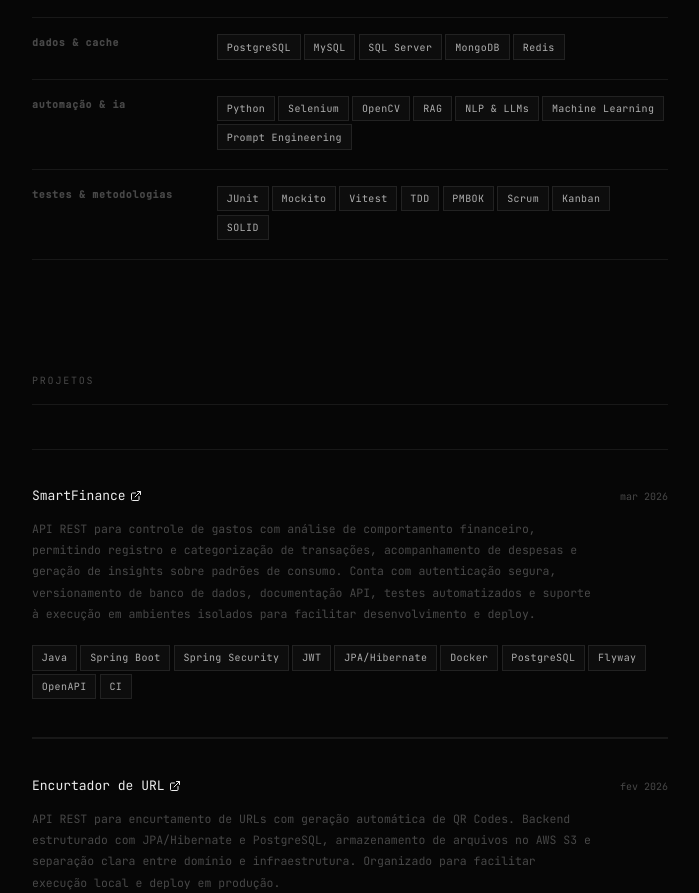
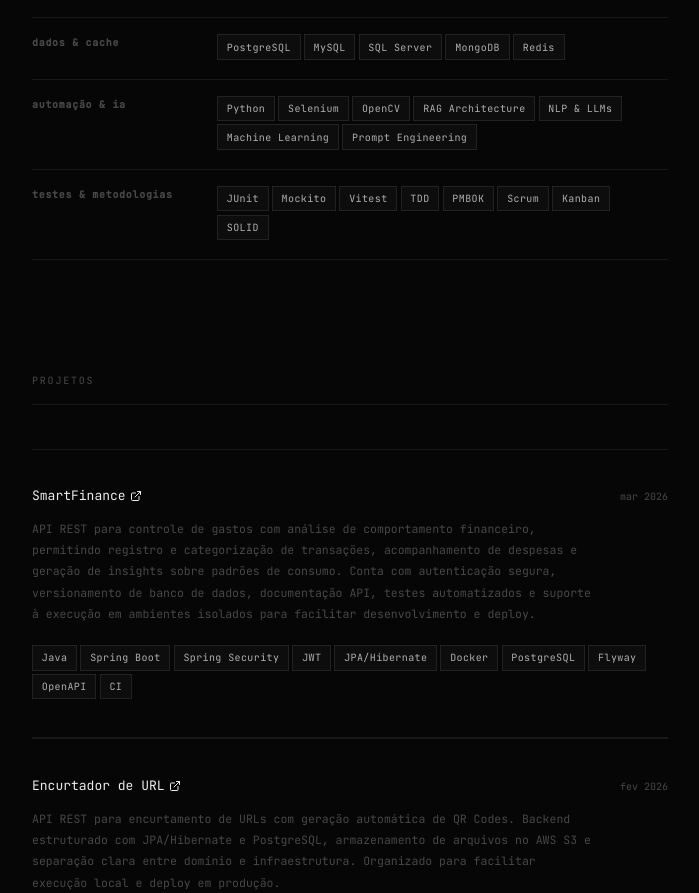
Before and after one commit to ccaueg/portfolio, a Next.js app: page / in a window 1280 px wide. Shown: the part 1725-2618 px from the top of the page, without its empty margins (290-989 px from the left). Built offline with nearby package versions, Linux system fonts and the light colour scheme.

Commit message:
fix: update stack.ts

```diff
--- a/src/data/stack.ts
+++ b/src/data/stack.ts
@@ -64,7 +64,7 @@ export const stack: StackCategory[] = [
       { name: 'Python' },
       { name: 'Selenium' },
       { name: 'OpenCV' },
-      { name: 'RAG' },
+      { name: 'RAG Architecture' },
       { name: 'NLP & LLMs' },
       { name: 'Machine Learning' },
       { name: 'Prompt Engineering' },
```
